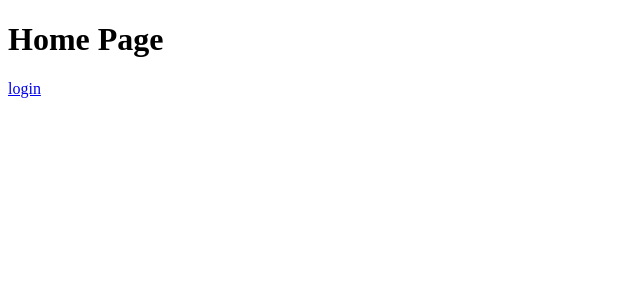
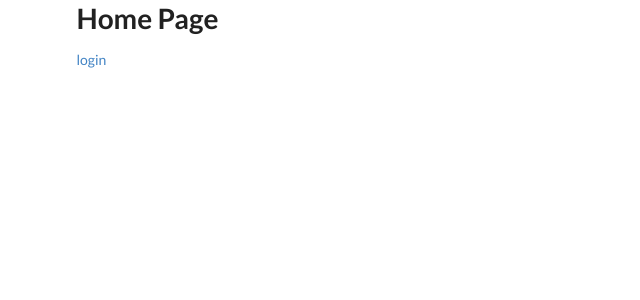
Before and after one commit to adamfetters/grocery-list, a React (Create React App) app: page / in a window 1280 px wide. Shown: the top 300 px of the page, without its empty margins (0-640 px from the left). Built offline with nearby package versions, Linux system fonts and the light colour scheme.

Commit message:
Semantic UI Setup

```diff
--- a/package.json
+++ b/package.json
@@ -15,7 +15,9 @@
     "react-router": "^4.2.0",
     "react-router-dom": "^4.2.2",
     "react-scripts": "1.0.17",
-    "redux": "^3.7.2"
+    "redux": "^3.7.2",
+    "semantic-ui-css": "^2.2.12",
+    "semantic-ui-react": "^0.77.1"
   },
   "scripts": {
     "start": "react-scripts start",
--- a/src/App.js
+++ b/src/App.js
@@ -4,7 +4,7 @@
 import LoginPage from './components/pages/LoginPage/LoginPage';
 
 const App = () => (
-  <div>
+  <div className="ui container">
     <Route path="/" exact component={HomePage} />
     <Route path="/login" exact component={LoginPage} />
   </div>
--- a/src/index.js
+++ b/src/index.js
@@ -1,6 +1,7 @@
 import React from 'react';
 import ReactDOM from 'react-dom';
 import { BrowserRouter } from 'react-router-dom';
+import 'semantic-ui-css/semantic.min.css';
 import App from './App';
 import registerServiceWorker from './registerServiceWorker';
 
```
Also changed, not shown: 1 other file (tests, documents, lock files or other folders).
